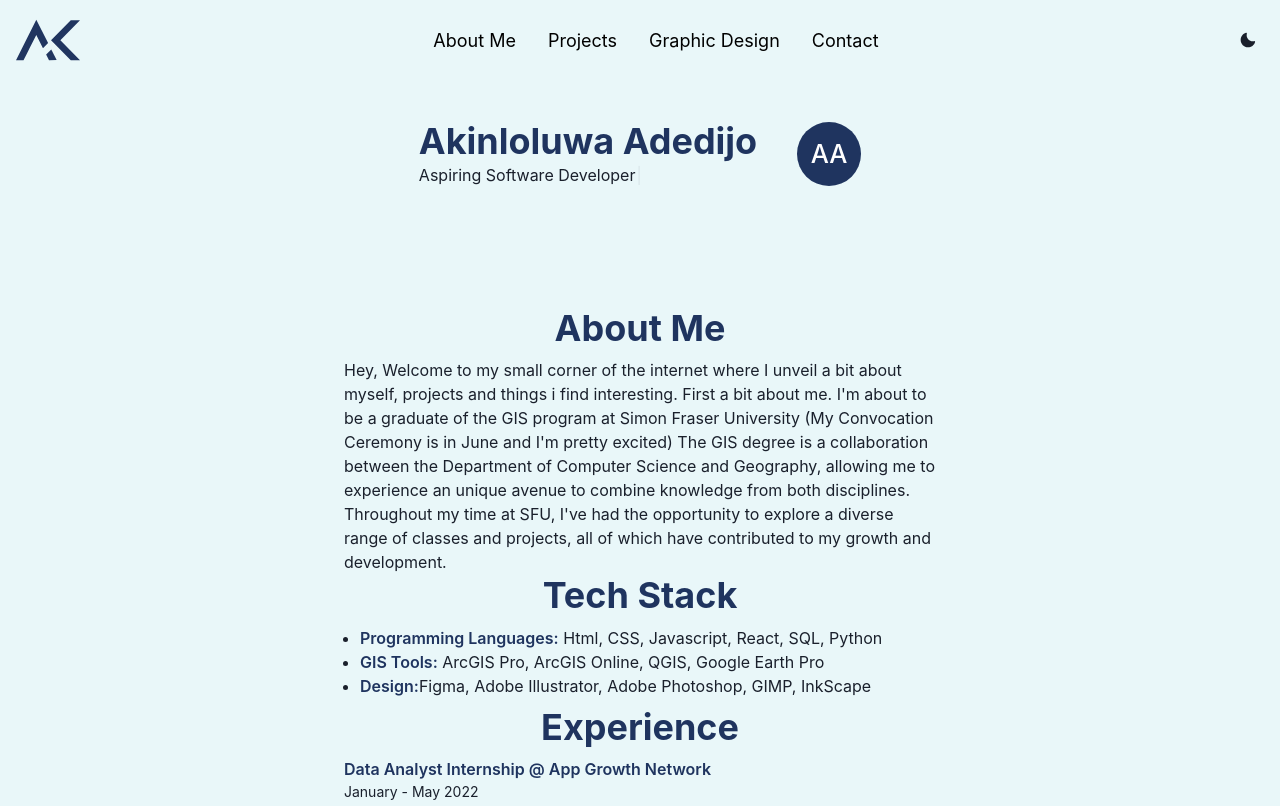
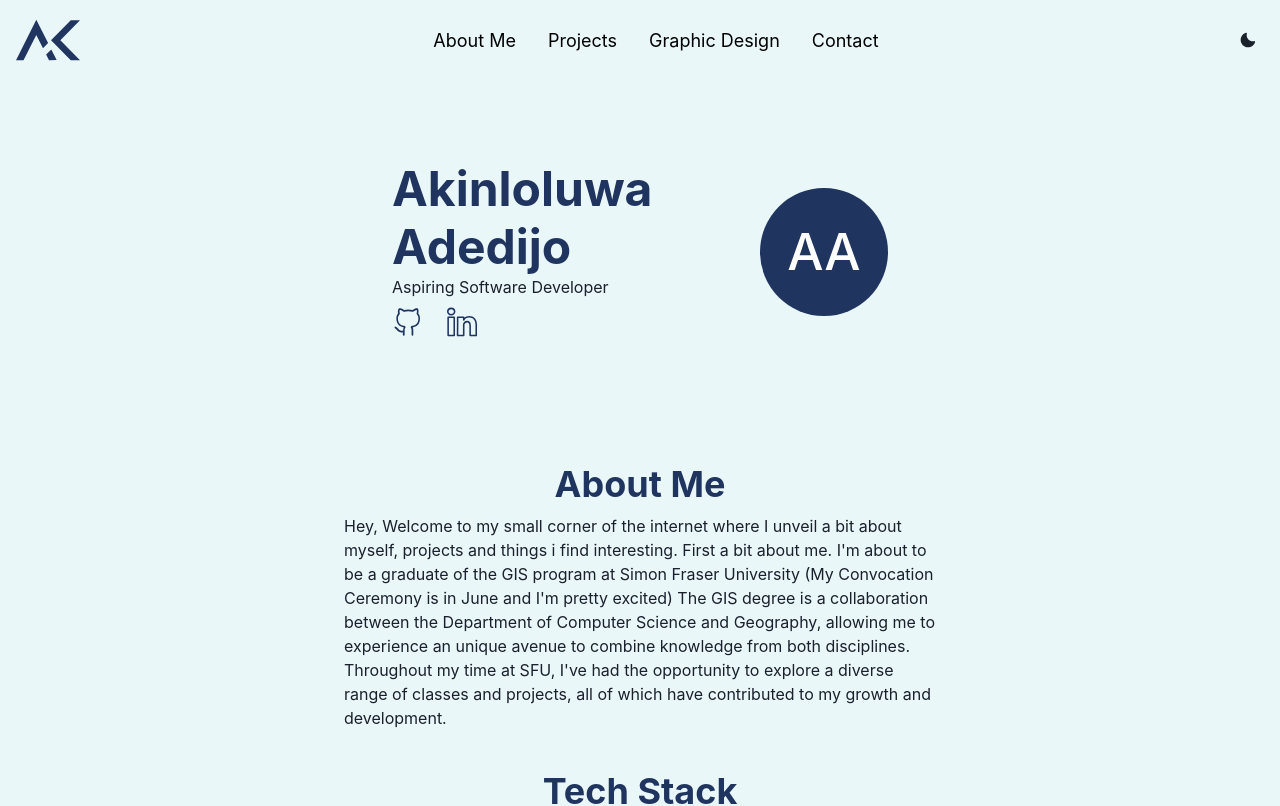
Before and after one commit to Akinloluwa-Adedijo/personal_website, a React (Vite) app: page / in a window 1280 px wide. Shown: the top 806 px of the page. Built offline with nearby package versions, Linux system fonts and the light colour scheme.

Commit message:
style changes and fixed contact buttons

```diff
--- a/src/components/Contact.jsx
+++ b/src/components/Contact.jsx
@@ -20,9 +20,12 @@ import { IoLogoGithub, IoIosMail } from "react-icons/io";
 
 const Contact = () => {
   return (
-    <Center id="contact">
+    <Center id="contact" mt={50} h={"50vh"}>
       <Box position="bottom">
-        <Heading textColor={useColorModeValue("primary.light", "primary.dark")}>
+        <Heading
+          textColor={useColorModeValue("primary.light", "primary.dark")}
+          mb={5}
+        >
           Get In Touch
         </Heading>
         <Flex w={{ base: "xs", md: "md" }}>
@@ -42,7 +45,11 @@ const Contact = () => {
             />
           </Box>
           <Spacer />
-          <Box as="a" href="https://github.com/Akinloluwa-Adedijo">
+          <Box
+            as="a"
+            href="https://github.com/Akinloluwa-Adedijo"
+            target="_blank"
+          >
             <Icon
               as={IoLogoGithub}
               boxSize={{ base: 50, md: 75 }}
@@ -57,6 +64,7 @@ const Contact = () => {
           <Box
             as="a"
             href="https://www.linkedin.com/in/akinloluwa-adedijo-a362b2177/"
+            target="_blank"
           >
             <Icon
               as={FaLinkedin}
@@ -70,7 +78,11 @@ const Contact = () => {
           </Box>
 
           <Spacer />
-          <Box as="a" href="https://www.behance.net/akinloluwa_adedijo">
+          <Box
+            as="a"
+            href="https://www.behance.net/akinloluwa_adedijo"
+            target="_blank"
+          >
             <Icon
               as={FaBehance}
               boxSize={{ base: 50, md: 75 }}
--- a/src/components/Home.jsx
+++ b/src/components/Home.jsx
@@ -13,21 +13,30 @@ import {
   Avatar,
   Text,
   Image,
+  Icon,
   UnorderedList,
   ListItem,
   useColorModeValue,
 } from "@chakra-ui/react";
 import Typewriter from "typewriter-effect";
+import { VscGithubAlt } from "react-icons/vsc";
+import { SlSocialLinkedin } from "react-icons/sl";
 
 const Home = () => {
   return (
-    <Box id="about">
-      <Center>
-        <Flex alignItems={"center"} minW={"300px"} p={10} gap={10}>
+    <Box id="about" h={"100%"}>
+      <Center mt={10}>
+        <Flex
+          alignItems={"center"}
+          minW={"300px"}
+          w={"xl"}
+          p={10}
+          gap={50}
+          direction={{ base: "column", md: "row" }}
+        >
           <Box textAlign={"left"}>
             <Heading
-              as="h2"
-              fontSize={{ base: "2xl", md: "4xl" }}
+              fontSize={{ base: "3xl", md: "5xl" }}
               color={useColorModeValue("primary.light", "primary.dark")}
             >
               Akinloluwa Adedijo
@@ -43,14 +52,50 @@ const Home = () => {
                 loop: true,
               }}
             />
+            <Flex direction="row" gap={25} mt={2} alignContent={"center"}>
+              <Box
+                as="a"
+                href="https://github.com/Akinloluwa-Adedijo"
+                target="_blank"
+              >
+                <Icon
+                  as={VscGithubAlt}
+                  // boxSize={{ base: 25, md: 50 }}
+                  boxSize={30}
+                  color={useColorModeValue("primary.light", "primary.dark")}
+                  _hover={{
+                    color: useColorModeValue("accent.light", "accent.dark"),
+                    cursor: "pointer",
+                  }}
+                />
+              </Box>
+
+              <Box
+                as="a"
+                href="https://www.linkedin.com/in/akinloluwa-adedijo-a362b2177/"
+                target="_blank"
+              >
+                <Icon
+                  as={SlSocialLinkedin}
+                  // boxSize={{ base: 30, md: 50 }}
+                  boxSize={30}
+                  color={useColorModeValue("primary.light", "primary.dark")}
+                  _hover={{
+                    color: useColorModeValue("accent.light", "accent.dark"),
+                    cursor: "pointer",
+                  }}
+                />
+              </Box>
+            </Flex>
           </Box>
           <Avatar
             name="Akinloluwa Adedijo"
             bg={useColorModeValue("primary.light", "primary.dark")}
-            size="lg"
+            size="2xl"
           />
         </Flex>
       </Center>
+
       <Center bg={useColorModeValue("background.light", "background.dark")}>
         <Box h={"max-content"} w={{ base: "md", md: "2xl" }} mt={10} p={10}>
           <Heading
@@ -77,6 +122,7 @@ const Home = () => {
             as={"h3"}
             fontSize={{ base: "2xl", md: "4xl" }}
             color={useColorModeValue("primary.light", "primary.dark")}
+            mt={10}
             mb={2}
           >
             Tech Stack
@@ -118,7 +164,7 @@ const Home = () => {
             fontSize={{ base: "2xl", md: "4xl" }}
             color={useColorModeValue("primary.light", "primary.dark")}
             mb={2}
-            mt={2}
+            mt={10}
           >
             Experience
           </Heading>
--- a/src/components/Navbar.jsx
+++ b/src/components/Navbar.jsx
@@ -52,7 +52,7 @@ const Navbar = () => {
     <Box
       bg={useColorModeValue("background.light", "background.dark")}
       p={2}
-      position={"sticky"}
+      // position={"sticky"}
       top={"0px"}
       w={"100vw"}
     >
@@ -89,7 +89,7 @@ const Navbar = () => {
       </Flex>
 
       {isOpen ? (
-        <Box pb={4} display={{ md: "none" }}>
+        <Box display={{ md: "none" }}>
           <Stack as={"nav"} spacing={4}>
             {Links.map((link, index) => (
               <NavigationLinks key={index} section={link.name}>
--- a/src/components/Projects.jsx
+++ b/src/components/Projects.jsx
@@ -52,7 +52,7 @@ const Projects = () => {
   }
 
   return (
-    <Box h={"max-content"} id="projects">
+    <Box id="projects">
       <Heading
         as="h2"
         fontSize={{ base: "2xl", md: "4xl" }}
@@ -63,7 +63,7 @@ const Projects = () => {
       </Heading>
       <Center>
         <Flex>
-          <Flex direction={"row"} gap={10}>
+          <Flex direction={"row"} gap={10} mb={5}>
             {projectButtons &&
               projectButtons.map((type, index) => (
                 <Button
@@ -93,7 +93,7 @@ const Projects = () => {
         </Flex>
       </Center>
       <Center>
-        <SimpleGrid spacing={4} columns={[1, null, 2]} p={5}>
+        <SimpleGrid spacing={5} columns={[1, null, 2]} p={10}>
           {filtProject &&
             filtProject.map((type, index) => (
               <Box
```
